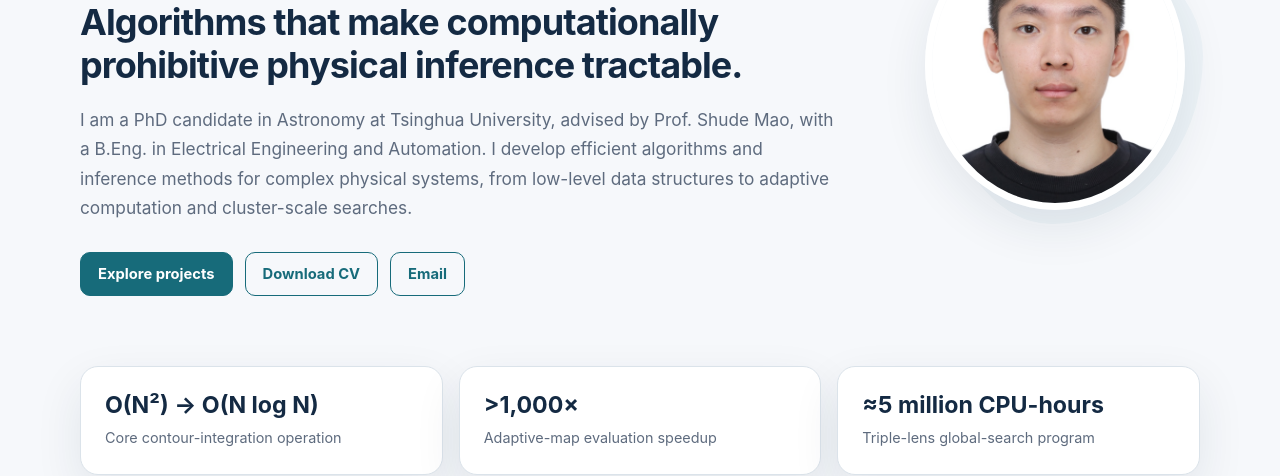
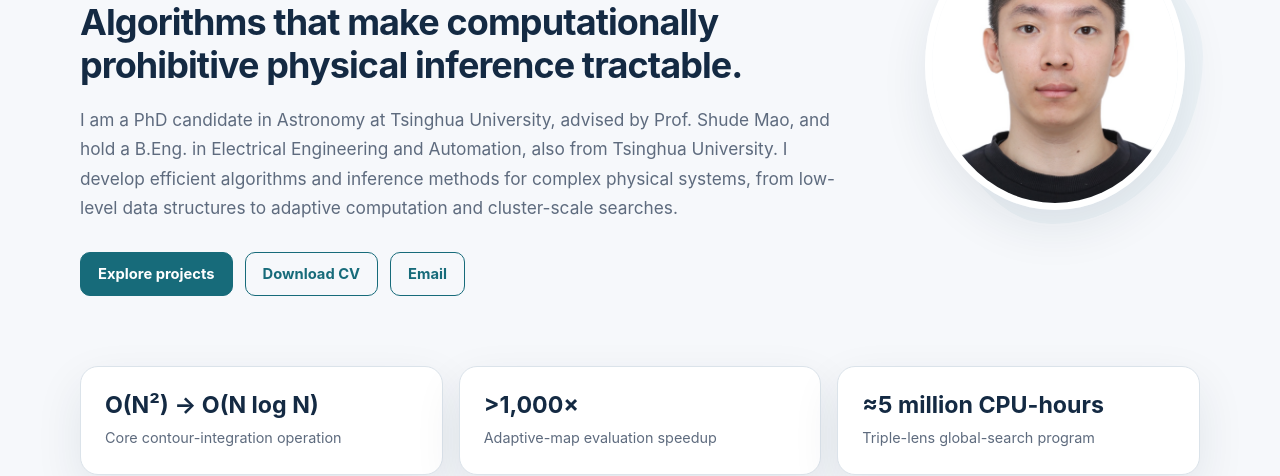
Before and after one commit to zhangjiyuan22/zhangjiyuan22.github.io, a plain HTML site: page index.html in a window 1280 px wide. Shown: the part 328-804 px from the top of the page. Drawn offline with Linux system fonts and the light colour scheme.

Commit message:
Update index.html

```diff
--- a/index.html
+++ b/index.html
@@ -49,7 +49,7 @@
         <p class="eyebrow">Numerical algorithms · Physical inference</p>
         <h1>Jiyuan Zhang <span class="cn-name">张纪元</span></h1>
         <h2>Algorithms that make computationally prohibitive physical inference tractable.</h2>
-        <p class="hero-copy">I am a PhD candidate in Astronomy at Tsinghua University, advised by Prof. Shude Mao, with a B.Eng. in Electrical Engineering and Automation. I develop efficient algorithms and inference methods for complex physical systems, from low-level data structures to adaptive computation and cluster-scale searches.</p>
+        <p class="hero-copy">I am a PhD candidate in Astronomy at Tsinghua University, advised by Prof. Shude Mao, and hold a B.Eng. in Electrical Engineering and Automation, also from Tsinghua University. I develop efficient algorithms and inference methods for complex physical systems, from low-level data structures to adaptive computation and cluster-scale searches.</p>
         <div class="hero-actions">
           <a class="button primary" href="projects.html">Explore projects</a>
           <a class="button secondary" href="assets/Jiyuan_Zhang_CV.pdf">Download CV</a>
```
